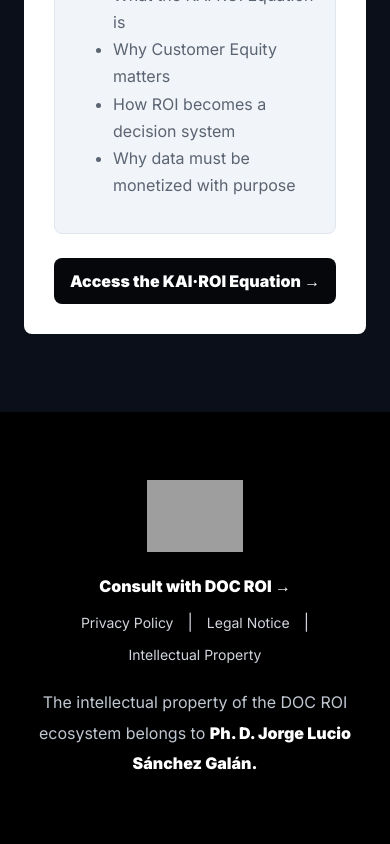
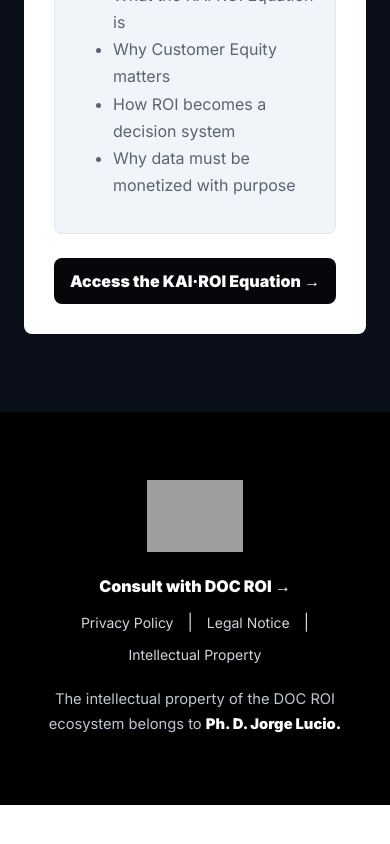
Before and after one commit to docr-ROI-diagostic-ecuacion-KAI/doc-roi-product-page-builder, a React (Vite) app: page / in a window 390 px wide. Shown: the part 6410-7254 px from the top of the page. After the commit the page ends 7215 px from the top, so only its background shows below. Built offline with nearby package versions, Linux system fonts and the light colour scheme; grey boxes are pictures that could not be loaded.

Commit message:
Shorten footer credit name

```diff
--- a/src/components/ClosingSections.tsx
+++ b/src/components/ClosingSections.tsx
@@ -23,7 +23,7 @@ export function ClosingSections({ logoUrl }: { logoUrl: string }) {
         </div>
       </section>
 
-      <footer className="docroi-footer"><div><a href="https://el-botiquin-del-doc-roi.vercel.app/" target="_blank" rel="noreferrer"><img src={logoUrl} alt="DOC ROI" /></a><p><a href="https://doc-roi-executive.vercel.app/" target="_blank" rel="noreferrer">Consult with DOC ROI →</a></p><nav><a href="https://docroi.marketing/aviso-legal/" target="_blank" rel="noreferrer">Privacy Policy</a><span>|</span><a href="https://docroi.marketing/aviso-legal/" target="_blank" rel="noreferrer">Legal Notice</a><span>|</span><a href="https://docroi.marketing/aviso-legal/" target="_blank" rel="noreferrer">Intellectual Property</a></nav><p className="copyright">The intellectual property of the DOC ROI ecosystem belongs to <a href="https://docroi.marketing/ph-d-jorge-lucio/" target="_blank" rel="noreferrer">Ph. D. Jorge Lucio Sánchez Galán.</a></p></div></footer>
+      <footer className="docroi-footer"><div><a href="https://el-botiquin-del-doc-roi.vercel.app/" target="_blank" rel="noreferrer"><img src={logoUrl} alt="DOC ROI" /></a><p><a href="https://doc-roi-executive.vercel.app/" target="_blank" rel="noreferrer">Consult with DOC ROI →</a></p><nav><a href="https://docroi.marketing/aviso-legal/" target="_blank" rel="noreferrer">Privacy Policy</a><span>|</span><a href="https://docroi.marketing/aviso-legal/" target="_blank" rel="noreferrer">Legal Notice</a><span>|</span><a href="https://docroi.marketing/aviso-legal/" target="_blank" rel="noreferrer">Intellectual Property</a></nav><p className="copyright">The intellectual property of the DOC ROI ecosystem belongs to <a href="https://docroi.marketing/ph-d-jorge-lucio/" target="_blank" rel="noreferrer">Ph. D. Jorge Lucio.</a></p></div></footer>
     </>
   );
 }
--- a/src/styles/global.css
+++ b/src/styles/global.css
@@ -686,3 +686,14 @@ section[id], div[id], .docroi-anchor-target { scroll-margin-top: 100px; }
 .copy-prompt-button.copied span {
   color: #0f7a3a;
 }
+
+/* Footer credit: keep the public author name compact and readable. */
+.copyright a {
+  white-space: nowrap;
+}
+@media (max-width: 520px) {
+  .copyright {
+    font-size: .92rem;
+    line-height: 1.65;
+  }
+}
```
